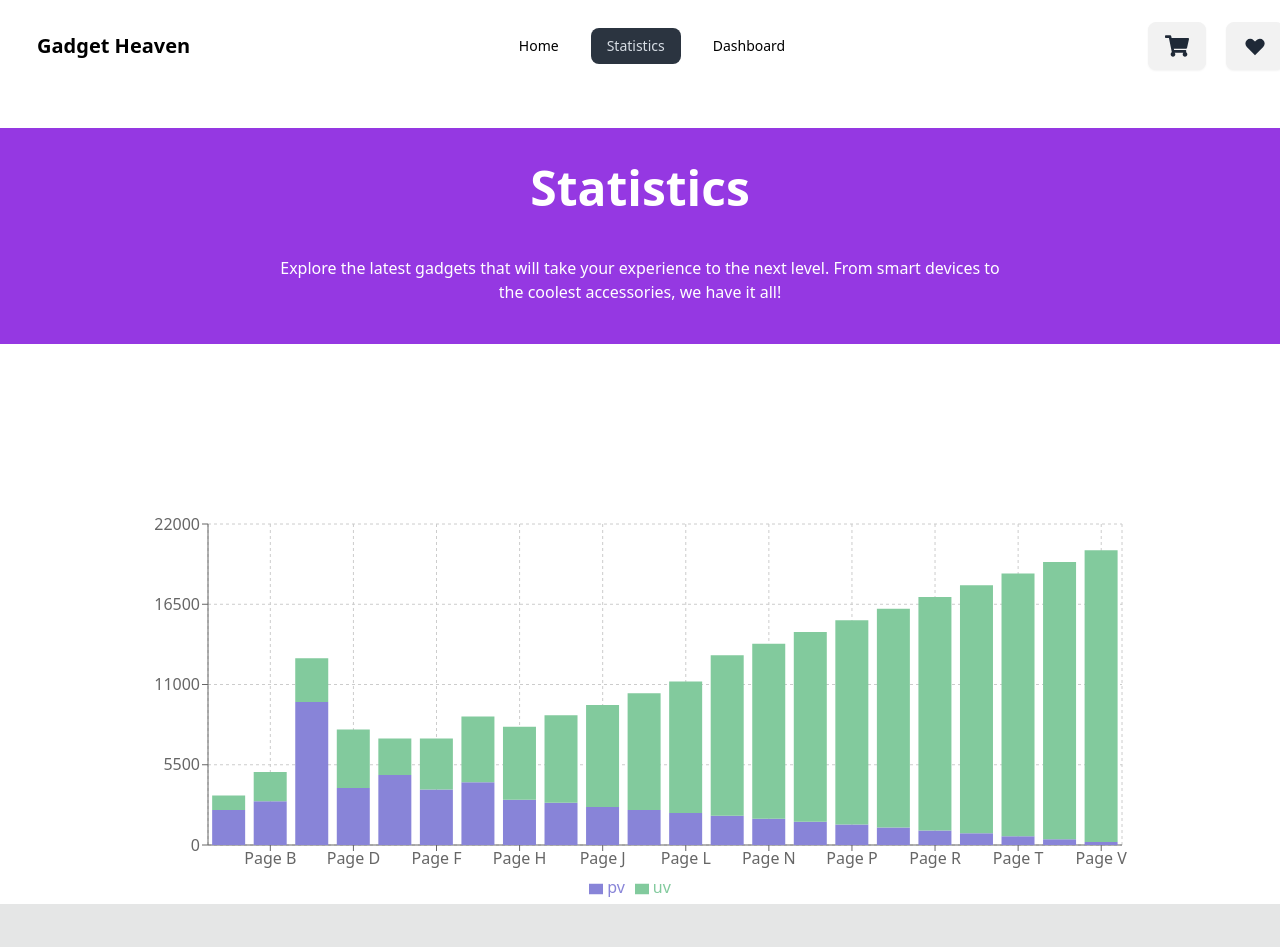
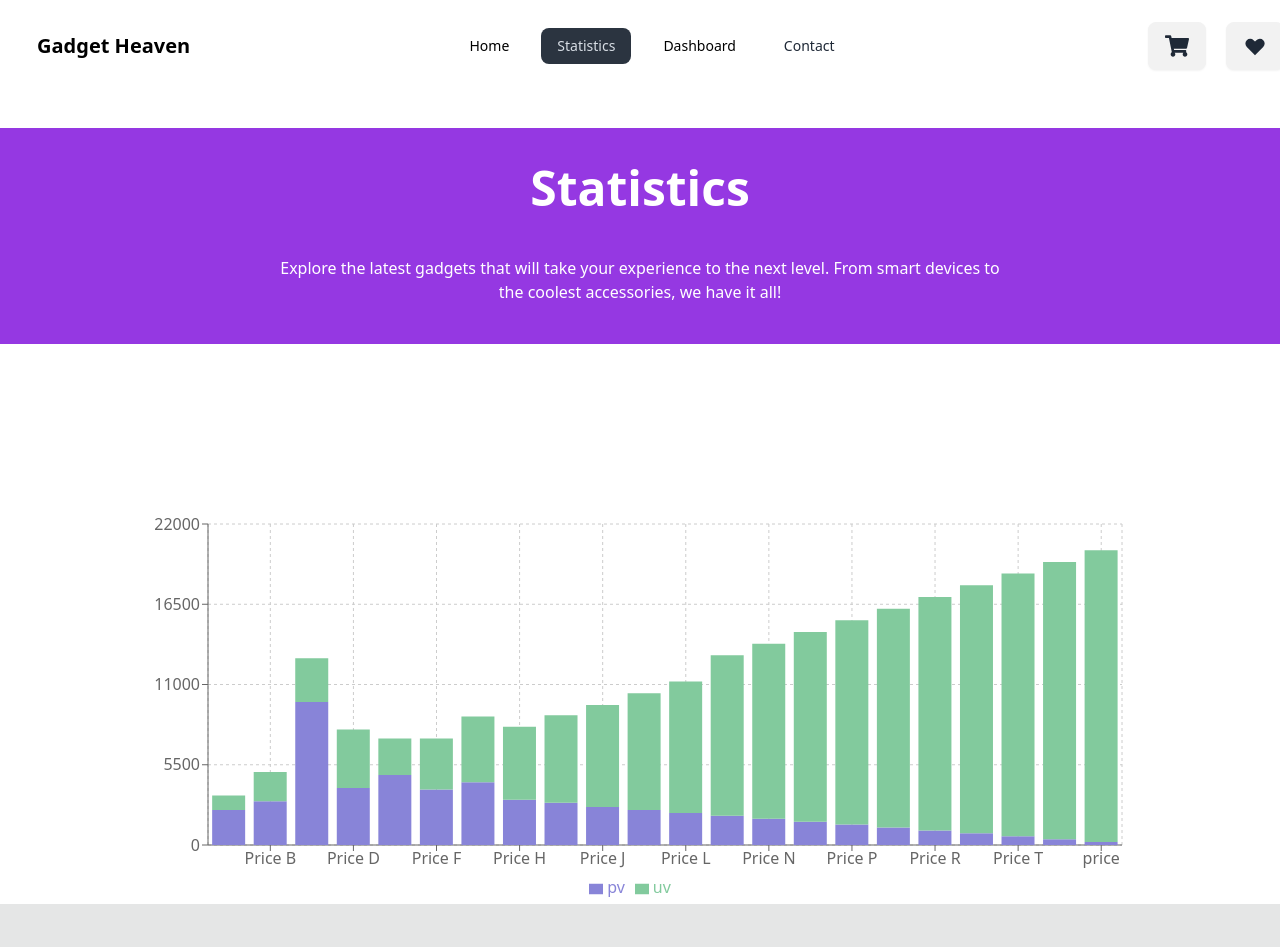
Before and after one commit to programming-hero-web-course-4/b10a8-gadget-heaven-deluardon, a React (Vite) app: page /statistics in a window 1280 px wide. Shown: the top 947 px of the page. Built offline with nearby package versions, Linux system fonts and the light colour scheme.

Commit message:
ner secton complate

```diff
--- /dev/null
+++ b/src/Page/Contact.jsx
@@ -0,0 +1,57 @@
+import { useState } from "react";
+
+
+const Contact = () => {
+  const [name, setName] = useState('');
+  const [email, setEmail] = useState('');
+  const [message, setMessage] = useState('');
+
+  const handleSubmit = (e) => {
+    e.preventDefault();
+    console.log({ name, email, message });
+    alert("Your message has been sent!");
+  };
+
+  return (
+    <div className="text-center my-32">
+      <h1 className="text-5xl font-medium">Contact Us</h1>
+      <form onSubmit={handleSubmit} className="my-4">
+        <div>
+          <input
+            type="text"
+            placeholder="Your Name"
+            value={name}
+            onChange={(e) => setName(e.target.value)}
+            className="border p-2 m-2 w-1/2"
+            required
+          />
+        </div>
+        <div>
+          <input
+            type="email"
+            placeholder="Your Email"
+            value={email}
+            onChange={(e) => setEmail(e.target.value)}
+            className="border p-2 m-2 w-1/2"
+            required
+          />
+        </div>
+        <div>
+          <textarea
+            placeholder="Your Message"
+            value={message}
+            onChange={(e) => setMessage(e.target.value)}
+            className="border p-2 m-2 w-1/2"
+            required
+          />
+        </div>
+        <button type="submit" className="bg-blue-500 text-white p-2">
+          Send Message
+        </button>
+      </form>
+
+    </div>
+  );
+};
+
+export default Contact;
--- a/src/Page/DashbordBanner.jsx
+++ b/src/Page/DashbordBanner.jsx
@@ -2,6 +2,7 @@ import { useState } from "react";
 import { CgArrowsExchangeAltV } from "react-icons/cg";
 import { ToastContainer, toast } from "react-toastify";
 import "react-toastify/dist/ReactToastify.css";
+import { HiBadgeCheck } from "react-icons/hi";
 
 
 const DashbordBanner = ({
@@ -127,13 +128,16 @@ const DashbordBanner = ({
 
       {isModalOpen && (
         <dialog id="purchase_modal" className="modal" open>
-          <div className="modal-box">
-            <h3 className="font-bold text-lg">Thank You for Your Purchase!</h3>
-            <p className="py-4">
-              Your total cost was: ${ modalTotalPrice}
+          <div className="modal-box text-center ">
+            <h3 className="flex justify-center text-7xl text-[#3EB655]"><HiBadgeCheck /></h3>
+            <h1 className="text-3xl font-bold py-6">Payment Successfully</h1>
+            <hr />
+            <p className="pt-4">Thanks for purchasing</p>
+            <p className="py-4 font-bold">
+              Your total price: ${ modalTotalPrice}
             </p>
-            <div className="modal-action">
-              <button className="btn" onClick={closeModal}>Close</button>
+            <div className="modal-action justify-center ">
+              <button className="btn w-[200px]" onClick={closeModal}>Close</button>
             </div>
           </div>
         </dialog>
--- a/src/Page/Navber.jsx
+++ b/src/Page/Navber.jsx
@@ -77,6 +77,9 @@ const Navber = () => {
                 Dashboard
               </NavLink>
             </li>
+            <li>
+              <NavLink to={"/contact"}>Contact</NavLink>
+            </li>
           </ul>
         </div>
         <div className="navbar-end gap-5">
--- a/src/Page/Statistics.jsx
+++ b/src/Page/Statistics.jsx
@@ -14,28 +14,28 @@ import {
 
 const Statistics = () => {
     const data = [
-        { name: 'Page A', uv: 1000, pv: 2400, amt: 1500, price: 1200 },
-        { name: 'Page B', uv: 2000, pv: 3000, amt: 2500, price: 1500 },
-        { name: 'Page C', uv: 3000, pv: 9800, amt: 1800, price: 2100 },
-        { name: 'Page D', uv: 4000, pv: 3908, amt: 2200, price: 1700 },
-        { name: 'Page E', uv: 2500, pv: 4800, amt: 2100, price: 1600 },
-        { name: 'Page F', uv: 3500, pv: 3800, amt: 2400, price: 1900 },
-        { name: 'Page G', uv: 4500, pv: 4300, amt: 2600, price: 2200 },
-        { name: 'Page H', uv: 5000, pv: 3100, amt: 2800, price: 2300 },
-        { name: 'Page I', uv: 6000, pv: 2900, amt: 2900, price: 2400 },
-        { name: 'Page J', uv: 7000, pv: 2600, amt: 3000, price: 2500 },
-        { name: 'Page K', uv: 8000, pv: 2400, amt: 3100, price: 2600 },
-        { name: 'Page L', uv: 9000, pv: 2200, amt: 3200, price: 2700 },
-        { name: 'Page M', uv: 11000, pv: 2000, amt: 3300, price: 2800 },
-        { name: 'Page N', uv: 12000, pv: 1800, amt: 3400, price: 2900 },
-        { name: 'Page O', uv: 13000, pv: 1600, amt: 3500, price: 3000 },
-        { name: 'Page P', uv: 14000, pv: 1400, amt: 3600, price: 3100 },
-        { name: 'Page Q', uv: 15000, pv: 1200, amt: 3700, price: 3200 },
-        { name: 'Page R', uv: 16000, pv: 1000, amt: 3800, price: 3300 },
-        { name: 'Page S', uv: 17000, pv: 800, amt: 3900, price: 3400 },
-        { name: 'Page T', uv: 18000, pv: 600, amt: 4000, price: 3500 },
-        { name: 'Page U', uv: 19000, pv: 400, amt: 4100, price: 3600 },
-        { name: 'Page V', uv: 20000, pv: 200, amt: 4200, price: 3700 },
+        { name: 'Price A', uv: 1000, pv: 2400, amt: 1500, price: 1200 },
+        { name: 'Price B', uv: 2000, pv: 3000, amt: 2500, price: 1500 },
+        { name: 'Price C', uv: 3000, pv: 9800, amt: 1800, price: 2100 },
+        { name: 'Price D', uv: 4000, pv: 3908, amt: 2200, price: 1700 },
+        { name: 'Price E', uv: 2500, pv: 4800, amt: 2100, price: 1600 },
+        { name: 'Price F', uv: 3500, pv: 3800, amt: 2400, price: 1900 },
+        { name: 'Price G', uv: 4500, pv: 4300, amt: 2600, price: 2200 },
+        { name: 'Price H', uv: 5000, pv: 3100, amt: 2800, price: 2300 },
+        { name: 'Price I', uv: 6000, pv: 2900, amt: 2900, price: 2400 },
+        { name: 'Price J', uv: 7000, pv: 2600, amt: 3000, price: 2500 },
+        { name: 'Price K', uv: 8000, pv: 2400, amt: 3100, price: 2600 },
+        { name: 'Price L', uv: 9000, pv: 2200, amt: 3200, price: 2700 },
+        { name: 'Price M', uv: 11000, pv: 2000, amt: 3300, price: 2800 },
+        { name: 'Price N', uv: 12000, pv: 1800, amt: 3400, price: 2900 },
+        { name: 'Price O', uv: 13000, pv: 1600, amt: 3500, price: 3000 },
+        { name: 'Price P', uv: 14000, pv: 1400, amt: 3600, price: 3100 },
+        { name: 'Price Q', uv: 15000, pv: 1200, amt: 3700, price: 3200 },
+        { name: 'Price R', uv: 16000, pv: 1000, amt: 3800, price: 3300 },
+        { name: 'Price S', uv: 17000, pv: 800, amt: 3900, price: 3400 },
+        { name: 'Price T', uv: 18000, pv: 600, amt: 4000, price: 3500 },
+        { name: 'Price U', uv: 19000, pv: 400, amt: 4100, price: 3600 },
+        { name: 'price', uv: 20000, pv: 200, amt: 4200, price: 3700 },
     ];
 
 
--- a/src/Routes/Routes.jsx
+++ b/src/Routes/Routes.jsx
@@ -6,6 +6,7 @@ import Statistics from "../Page/Statistics";
 import ProductCategory from "../Page/ProductCategory";
 import NotFound from "../Page/NotFound";
 import ProductDetails from "../Page/ProductDetails";
+import Contact from "../Page/Contact";
 
 const routes = createBrowserRouter([
   {
@@ -59,6 +60,10 @@ const routes = createBrowserRouter([
         element: <Statistics />,
       },
       {
+        path:"/contact",
+        element:<Contact></Contact>
+      },
+      {
         path: "*",
         element: <NotFound />,
       },
```
